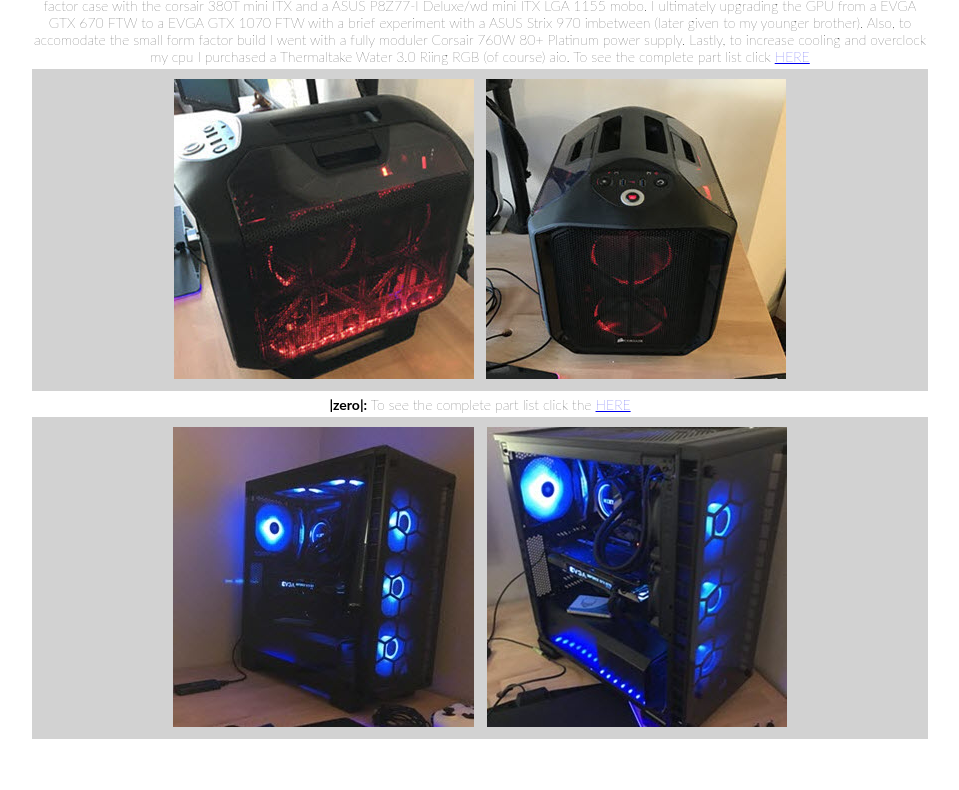
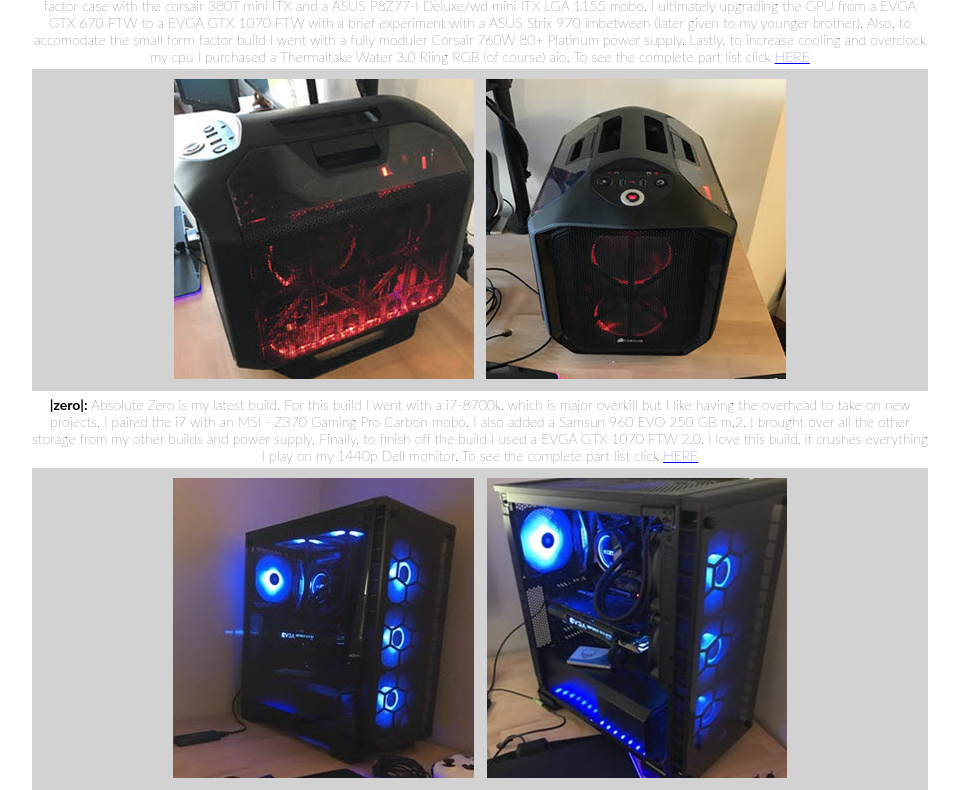
Before and after one commit to zstall/htmlpp2, a website: page src/index.html in a window 1280 px wide. Shown: the part 706-1496 px from the top of the page, without its empty margins (160-1119 px from the left). Before the commit the page ends 1445 px from the top, so only its background shows below. Drawn offline with Linux system fonts and the light colour scheme.

Commit message:
updated sub zero description

```diff
--- a/src/index.html
+++ b/src/index.html
@@ -40,7 +40,7 @@
 						</ul>
 					</div>
 				</div>
-				<p id="headerp"><strong>|zero|:</strong> To see the complete part list click the <a href="https://pcpartpicker.com/user/zstall/saved/#view=R38vVn" target="_blank">HERE</a></p>
+				<p id="headerp"><strong>|zero|:</strong> Absolute Zero is my latest build. For this build I went with a i7-8700k, which is major overkill but I like having the overhead to take on new projects. I paired the i7 with an MSI - Z370 Gaming Pro Carbon mobo. I also added a Samsun 960 EVO 250 GB m.2. I brought over all the other storage from my other builds and power supply. Finally, to finish off the build I used a EVGA GTX 1070 FTW 2.0. I love this build, it crushes everything I play on my 1440p Dell monitor. To see the complete part list click <a href="https://pcpartpicker.com/user/zstall/saved/#view=R38vVn" target="_blank">HERE</a></p>
 				<div id ="pcbackground">
 					<div id="pcbuilds">
 						<ul>
```
